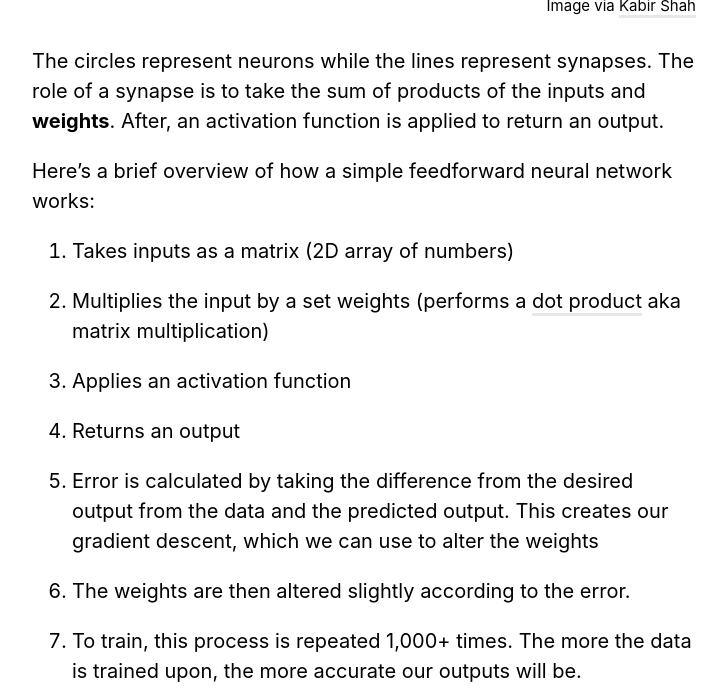
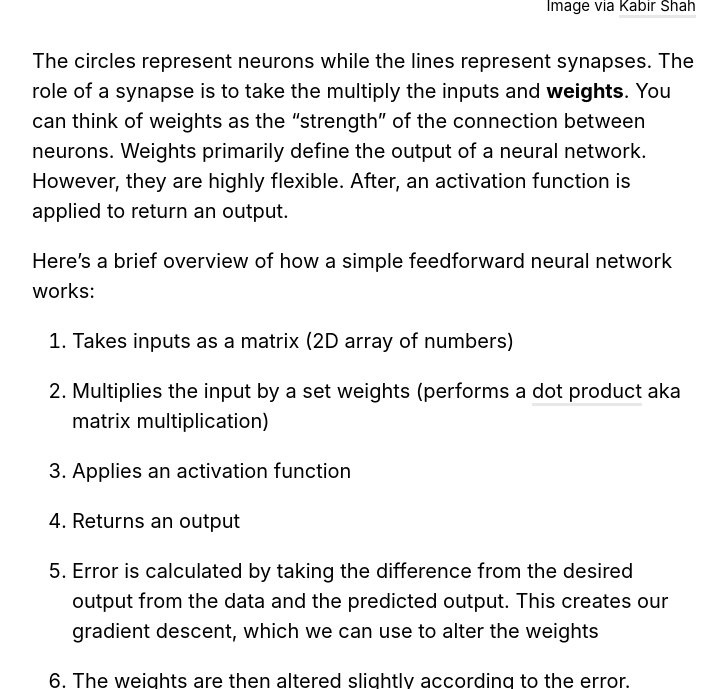
Before and after one commit to TryEnlight/tryenlight.github.io, a Jekyll site: the page built from _posts/2017-08-02-neural-network.md, in a window 1280 px wide and 900 px high, scrolled down 1796 px, cut to the strip 211-900 px from the top of the window. Shown: the whole strip, without its empty margins (276-1003 px from the left). Built offline with Jekyll 4.4.1, drawn with Linux system fonts in a browser that asks for light colours; nearby versions of some CDN libraries; comment, search, counter and statistics services are not loaded.

Commit message:
more on weights

```diff
--- a/_posts/2017-08-02-neural-network.md
+++ b/_posts/2017-08-02-neural-network.md
@@ -26,7 +26,7 @@ With approximately 100 billion neurons, the human brain processes data at speeds
 <sup>Image via <a href="https://blog.kabir.ml/posts/machine-learning">Kabir Shah</a></sup><br>
 </div>
 
-The circles represent neurons while the lines represent synapses. The role of a synapse is to take the sum of products of the inputs and **weights**. After, an activation function is applied to return an output.
+The circles represent neurons while the lines represent synapses. The role of a synapse is to take the multiply the inputs and **weights**. You can think of weights as the "strength" of the connection between neurons. Weights primarily define the output of a neural network. However, they are highly flexible. After, an activation function is applied to return an output.
 
 Here's a brief overview of how a simple feedforward neural network works:
 
```
